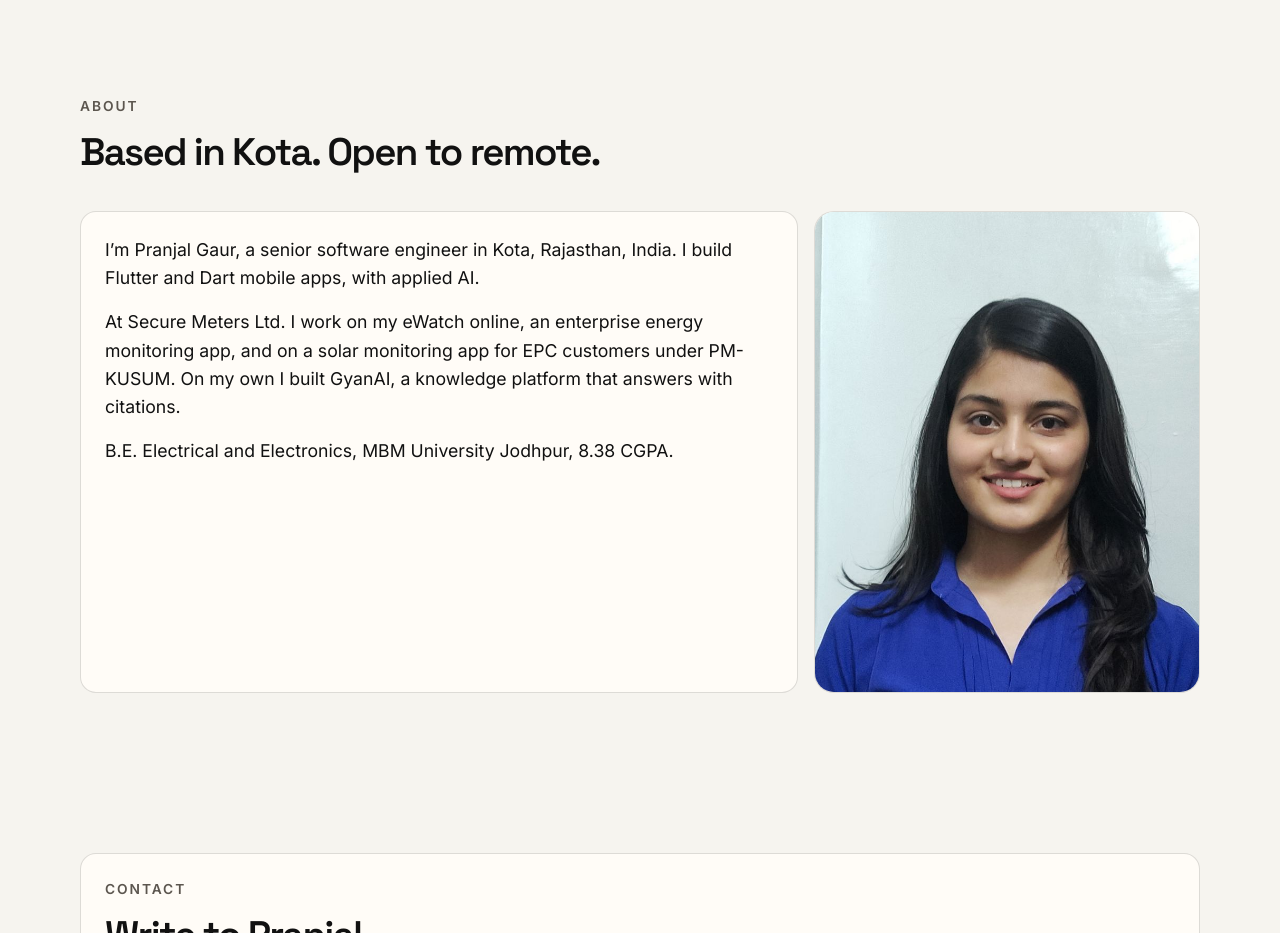
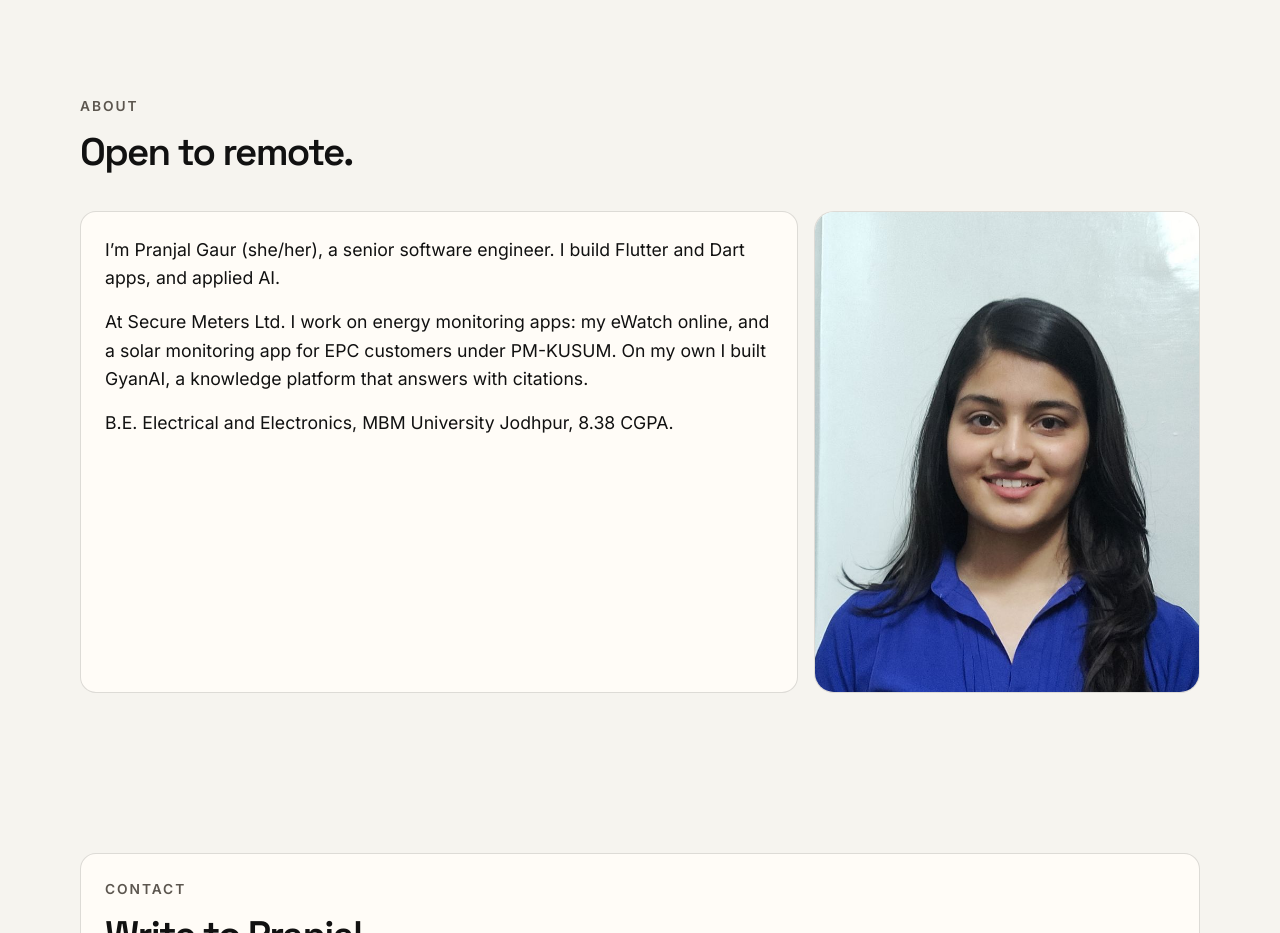
Before and after one commit to PranjalG/Portfolio_website, a plain HTML site: page index.html in a window 1280 px wide. Shown: the part 4080-5013 px from the top of the page. Drawn offline with Linux system fonts and the light colour scheme.

Commit message:
Rewrite the About section without a city.
The copy now matches the profile README: senior software engineer, Flutter and applied AI, Secure Meters energy apps, and GyanAI. Kota and Udaipur stay out until the location is confirmed.

Co-authored-by: gaurpranjal236 <gaurpranjal236@gmail.com>

```diff
--- a/index.html
+++ b/index.html
@@ -499,15 +499,15 @@
         <div class="shell">
           <div class="reveal">
             <p class="section-label">About</p>
-            <h2 id="about-title">Based in Kota. Open to remote.</h2>
+            <h2 id="about-title">Open to remote.</h2>
           </div>
           <div class="about-grid">
             <div class="about-copy reveal">
               <p>
-                I’m Pranjal Gaur, a senior software engineer in Kota, Rajasthan, India. I build Flutter and Dart mobile apps, with applied AI.
+                I’m Pranjal Gaur (she/her), a senior software engineer. I build Flutter and Dart apps, and applied AI.
               </p>
               <p>
-                At Secure Meters Ltd. I work on my eWatch online, an enterprise energy monitoring app, and on a solar monitoring app for EPC customers under PM-KUSUM. On my own I built GyanAI, a knowledge platform that answers with citations.
+                At Secure Meters Ltd. I work on energy monitoring apps: my eWatch online, and a solar monitoring app for EPC customers under PM-KUSUM. On my own I built GyanAI, a knowledge platform that answers with citations.
               </p>
               <p>B.E. Electrical and Electronics, MBM University Jodhpur, 8.38 CGPA.</p>
             </div>
```
